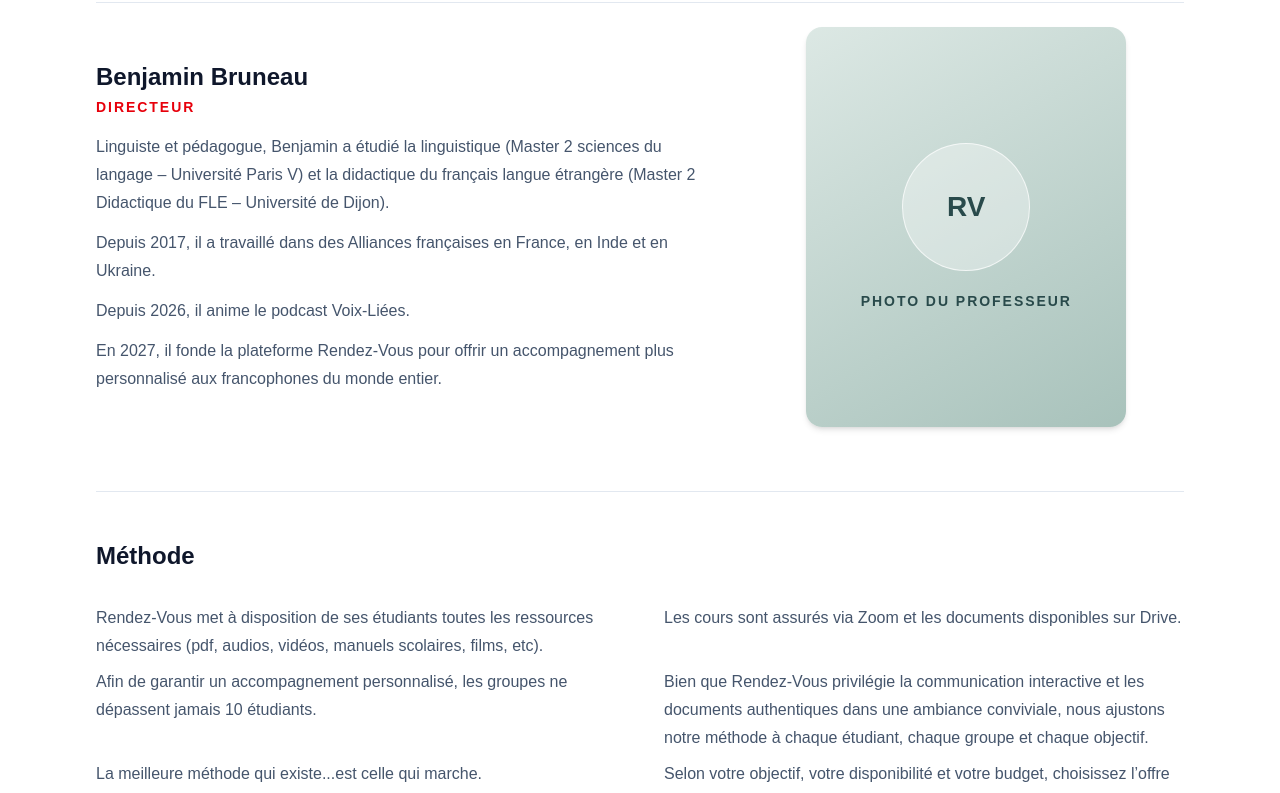
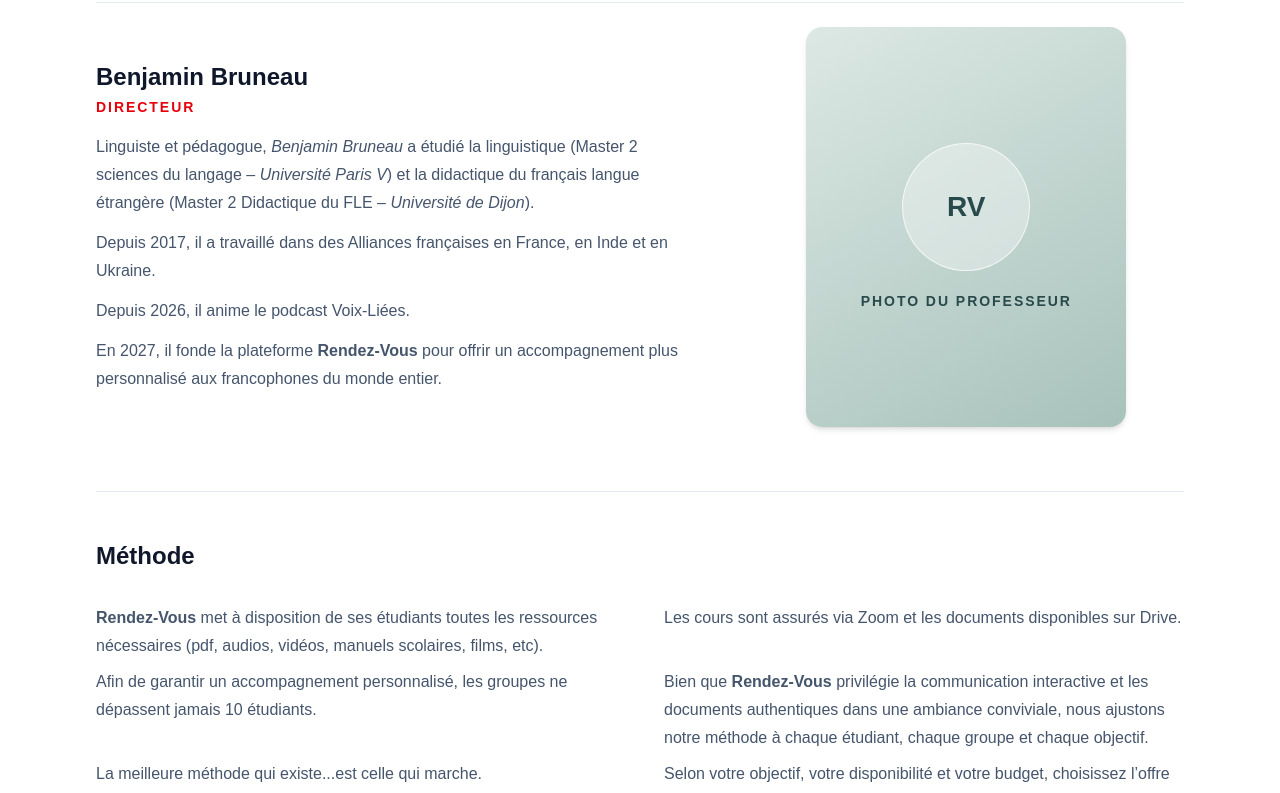
Before and after one commit to pimpudev/rendez-vous, a Next.js app: page / in a window 1280 px wide. Shown: the part 1300-2093 px from the top of the page. Built offline with nearby package versions, Linux system fonts and the light colour scheme.

Commit message:
Emphasize names in project bio

```diff
--- a/app/page.tsx
+++ b/app/page.tsx
@@ -8,7 +8,7 @@ type Language = "fr" | "en" | "es";
 
 const content = {
   fr: {
-    nav: ["Présentation", "Offres", "FAQ", "Avis", "Contact"],
+    nav: ["Présentation", "Cours", "FAQ", "Avis", "Contact"],
     badge: "Formation de français • En ligne",
     subtitle: "Bienvenue sur notre plateforme de cours de français en ligne.\nDébutant ou expert, nous avons la formation qui correspond à vos objectifs.",
     primaryCta: "Réserver un cours",
@@ -21,7 +21,7 @@ const content = {
     teacherName: "Benjamin Bruneau",
     teacherRole: "Directeur",
     teacherBio: [
-      "Linguiste et pédagogue, Benjamin a étudié la linguistique (Master 2 sciences du langage – Université Paris V) et la didactique du français langue étrangère (Master 2 Didactique du FLE – Université de Dijon).",
+      "Linguiste et pédagogue, Benjamin Bruneau a étudié la linguistique (Master 2 sciences du langage – Université Paris V) et la didactique du français langue étrangère (Master 2 Didactique du FLE – Université de Dijon).",
       "Depuis 2017, il a travaillé dans des Alliances françaises en France, en Inde et en Ukraine.",
       "Depuis 2026, il anime le podcast Voix-Liées.",
       "En 2027, il fonde la plateforme Rendez-Vous pour offrir un accompagnement plus personnalisé aux francophones du monde entier.",
@@ -39,7 +39,7 @@ const content = {
     methodOfferStart: "Selon votre objectif, votre disponibilité et votre budget, choisissez ",
     methodOffer: "l’offre",
     methodOfferEnd: " qui vous correspond.",
-    programsTitle: "Offres",
+    programsTitle: "Cours",
     offerBlocks: [
       {
         title: "INDIVIDUEL",
@@ -80,7 +80,7 @@ const content = {
     footer: "© 2026 Rendez-vous • Formations linguistiques",
   },
   en: {
-    nav: ["Presentation", "Offers", "FAQ", "Reviews", "Contact"],
+    nav: ["Presentation", "Courses", "FAQ", "Reviews", "Contact"],
     badge: "French training • Online",
     subtitle:
       "Individual or group online French courses for adults, students, and professionals.\nTo discover or deepen the French language, choose Rendez-vous, the online French platform that adapts to your needs.",
@@ -94,7 +94,7 @@ const content = {
     teacherName: "Benjamin Bruneau",
     teacherRole: "Director",
     teacherBio: [
-      "A linguist and educator, Benjamin studied linguistics (Master 2 in Language Sciences – Paris V University) and French as a Foreign Language teaching (Master 2 in FFL Didactics – University of Dijon).",
+      "A linguist and educator, Benjamin Bruneau studied linguistics (Master 2 in Language Sciences – Paris V University) and French as a Foreign Language teaching (Master 2 in FFL Didactics – University of Dijon).",
       "Since 2017, he has worked with Alliance Française locations in France, India, and Ukraine.",
       "Since 2026, he hosts the Voix-Liées podcast.",
       "In 2027, he will found the Rendez-Vous platform to offer more personalized support to French speakers around the world.",
@@ -112,7 +112,7 @@ const content = {
     methodOfferStart: "Depending on your goals, availability, and budget, choose ",
     methodOffer: "the offer",
     methodOfferEnd: " that suits you.",
-    programsTitle: "Offers",
+    programsTitle: "Courses",
     offerBlocks: [
       {
         title: "INDIVIDUAL",
@@ -153,7 +153,7 @@ const content = {
     footer: "© 2026 Rendez-vous • Language training",
   },
   es: {
-    nav: ["Presentación", "Ofertas", "FAQ", "Opiniones", "Contacto"],
+    nav: ["Presentación", "Cursos", "FAQ", "Opiniones", "Contacto"],
     badge: "Formación de francés • En línea",
     subtitle:
       "Cursos de francés en línea individuales o grupales para adultos, estudiantes y profesionales.\nPara descubrir o perfeccionar el francés, elige Rendez-vous, la plataforma en línea que se adapta a tus necesidades.",
@@ -167,7 +167,7 @@ const content = {
     teacherName: "Benjamin Bruneau",
     teacherRole: "Director",
     teacherBio: [
-      "Lingüista y pedagogo, Benjamin estudió lingüística (Máster 2 en Ciencias del Lenguaje – Universidad Paris V) y la enseñanza del francés como lengua extranjera (Máster 2 en Didáctica del FLE – Universidad de Dijon).",
+      "Lingüista y pedagogo, Benjamin Bruneau estudió lingüística (Máster 2 en Ciencias del Lenguaje – Universidad Paris V) y la enseñanza del francés como lengua extranjera (Máster 2 en Didáctica del FLE – Universidad de Dijon).",
       "Desde 2017, ha trabajado en sedes de la Alliance Française en Francia, India y Ucrania.",
       "Desde 2026, presenta el pódcast Voix-Liées.",
       "En 2027, fundará la plataforma Rendez-Vous para ofrecer un acompañamiento más personalizado a los francófonos de todo el mundo.",
@@ -185,7 +185,7 @@ const content = {
     methodOfferStart: "Según tus objetivos, disponibilidad y presupuesto, elige ",
     methodOffer: "la oferta",
     methodOfferEnd: " que mejor se adapte a ti.",
-    programsTitle: "Ofertas",
+    programsTitle: "Cursos",
     offerBlocks: [
       {
         title: "INDIVIDUAL",
@@ -226,6 +226,35 @@ const content = {
     footer: "© 2026 Rendez-vous • Formación lingüística",
   },
 } as const;
+
+function emphasizeProjectName(text: string) {
+  return text.split(/(rendez-vous)/gi).map((part, index) =>
+    /^rendez-vous$/i.test(part) ? <strong key={index}>{part}</strong> : part,
+  );
+}
+
+function renderTeacherBio(text: string, teacherName: string) {
+  const phrasesToItalicize = [
+    teacherName,
+    "Université Paris V",
+    "Université de Dijon",
+    "Paris V University",
+    "University of Dijon",
+    "Universidad Paris V",
+    "Universidad de Dijon",
+  ].filter((phrase) => text.toLowerCase().includes(phrase.toLowerCase()));
+
+  if (phrasesToItalicize.length === 0) return emphasizeProjectName(text);
+
+  const escapeRegExp = (phrase: string) => phrase.replace(/[.*+?^${}()|[\]\\]/g, "\\$&");
+  const phrasePattern = new RegExp(`(${phrasesToItalicize.map(escapeRegExp).join("|")})`, "gi");
+
+  return text.split(phrasePattern).map((part, index) =>
+    phrasesToItalicize.some((phrase) => phrase.toLowerCase() === part.toLowerCase())
+      ? <em key={index}>{part}</em>
+      : emphasizeProjectName(part),
+  );
+}
 
 export default function Home() {
   const [lang, setLang] = useState<Language>("fr");
@@ -297,7 +326,7 @@ export default function Home() {
                 <span className="block text-red-600">Rendez-vous</span>
               </h1>
               <p className="mt-6 max-w-xl text-lg leading-8 text-slate-600 lg:text-left" style={{ whiteSpace: "pre-line" }}>
-                {t.subtitle}
+                {emphasizeProjectName(t.subtitle)}
                 {lang === "fr" && (
                   <>
                     <br />
@@ -354,7 +383,7 @@ export default function Home() {
                   <p className="mt-1 text-sm font-bold uppercase tracking-[0.14em] text-red-600">{t.teacherRole}</p>
                   <div className="mt-4 space-y-3 text-base leading-7 text-slate-600">
                     {t.teacherBio.map((paragraph) => (
-                      <p key={paragraph}>{paragraph}</p>
+                      <p key={paragraph}>{renderTeacherBio(paragraph, t.teacherName)}</p>
                     ))}
                   </div>
                 </div>
@@ -369,7 +398,7 @@ export default function Home() {
               <h3 className="text-2xl font-bold text-slate-900">{t.methodTitle}</h3>
               <div className="mx-auto mt-8 grid max-w-none gap-x-12 gap-y-2 text-left md:grid-cols-2">
                 {t.methodParagraphs.map((paragraph) => (
-                  <p key={paragraph} className="text-base leading-7 text-slate-600">{paragraph}</p>
+                  <p key={paragraph} className="text-base leading-7 text-slate-600">{emphasizeProjectName(paragraph)}</p>
                 ))}
                 <p className="text-base leading-7 text-slate-600">
                   {t.methodOfferStart}
@@ -460,7 +489,7 @@ export default function Home() {
 
       <footer id="contact" className="border-t border-slate-200 bg-white">
         <div className="mx-auto flex max-w-6xl items-center justify-between px-6 py-8 text-sm text-slate-500 lg:px-8">
-          <p>{t.footer}</p>
+          <p>{emphasizeProjectName(t.footer)}</p>
           <p>bonjour@rendez-vous.fr</p>
         </div>
       </footer>
```
